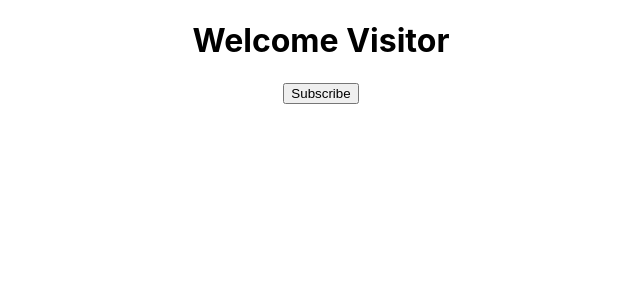
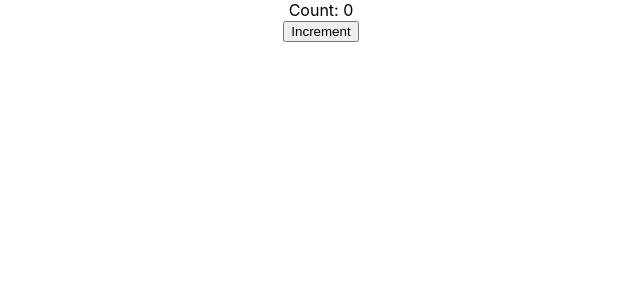
Before and after one commit to edwinisnow/react-basics, a React (Create React App) app: page / in a window 1280 px wide. Shown: the top 300 px of the page, without its empty margins (319-959 px from the left). Built offline with nearby package versions, Linux system fonts and the light colour scheme.

Commit message:
SetState

```diff
--- a/src/App.js
+++ b/src/App.js
@@ -4,11 +4,13 @@
 import Greet from './components/Greet'
 import Welcome from './components/Welcome';
 import Message from './components/Message';
+import Counter from './components/Counter';
 
 function App() {
   return (
     <div className="App">
-      <Message />
+      <Counter />
+      {/* <Message /> */}
       {/* <Greet name="Bruce" heroname="Batman" >This is children props</Greet>
       <Greet name="Clark" heroname="Superman" ><button>Action</button></Greet>
       <Welcome name="Bruce" heroname="Batman" />
--- /dev/null
+++ b/src/components/Counter.js
@@ -0,0 +1,45 @@
+import React, { Component } from 'react'
+
+class Counter extends Component {
+    constructor(props) {
+        super(props)
+
+        this.state = {
+            count: 0
+        }
+    }
+
+    increment() {
+        // this.setState({
+        //     count: this.state.count + 1
+        // }, () => {
+        //     console.log('Callback value', this.state.count)
+        // })
+
+        this.setState((prevState, props) => ({
+            count: prevState.count
+        }))
+        console.log(this.state.count);
+    }
+
+    incrementFive() {
+        this.increment();
+        this.increment();
+        this.increment();
+        this.increment();
+        this.increment();
+    }
+
+    render() {
+        return (
+            (<div>
+                <div>
+                    Count: {this.state.count}
+                </div>
+                <button onClick={() => this.incrementFive()}>Increment</button>
+            </div>)
+        )
+    }
+}
+
+export default Counter
```
